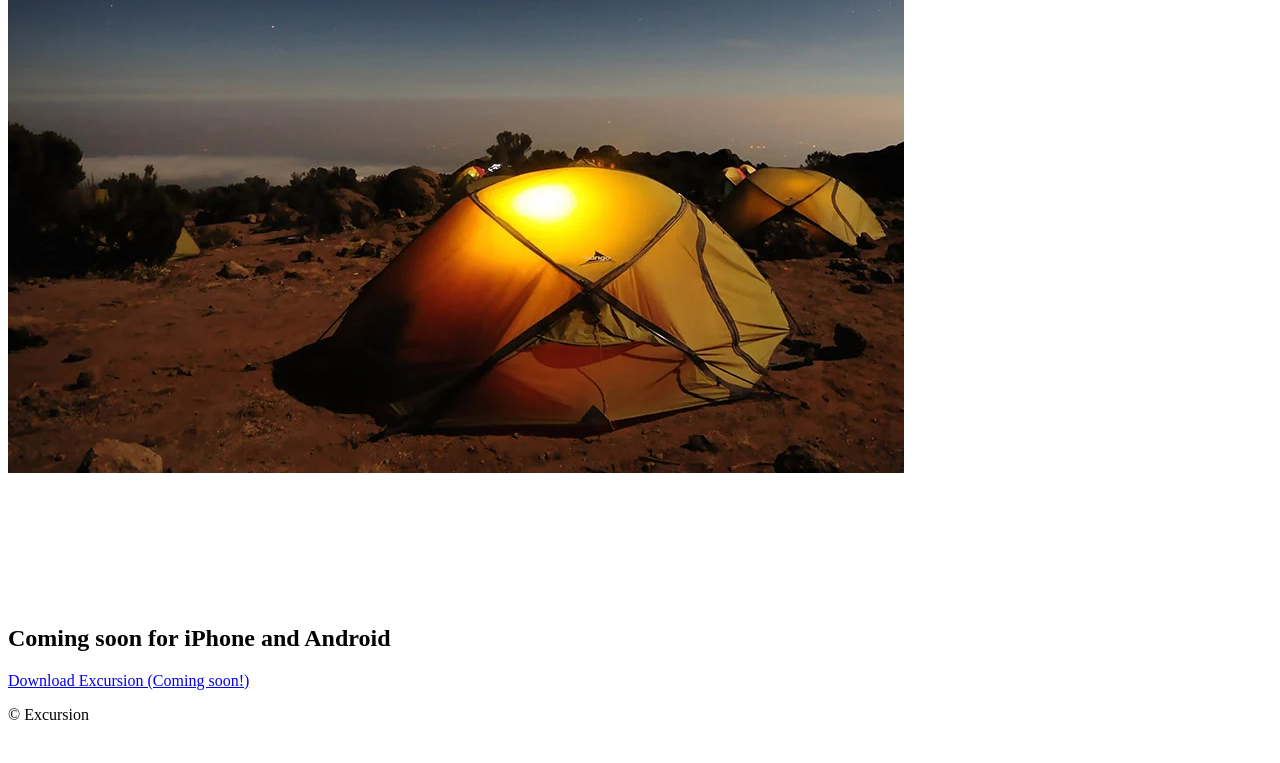
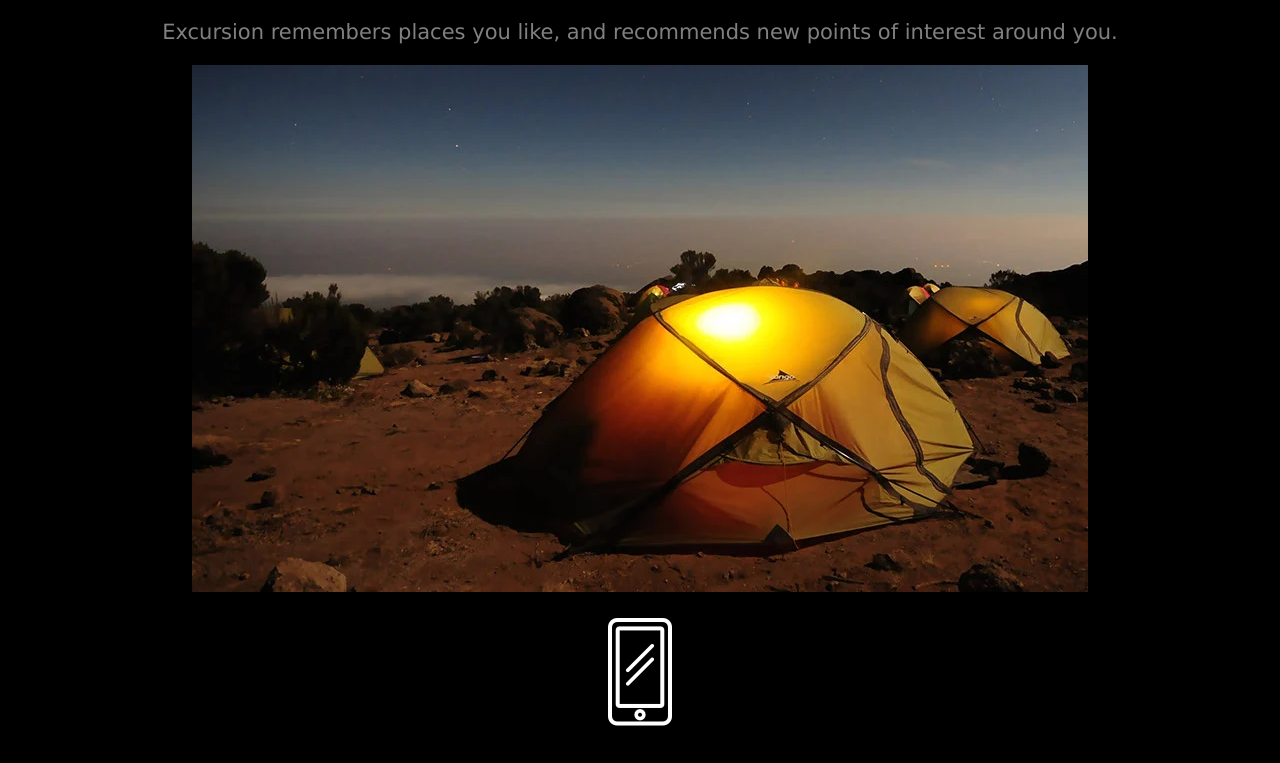
Before and after one commit to Mujaahid-05/Excursion, a plain HTML site: page index.html in a window 1280 px wide. Shown: the part 423-1186 px from the top of the page. Before the commit the page ends 1163 px from the top, so only its background shows below. Drawn offline with Linux system fonts and the light colour scheme.

Commit message:
fix stylesheet linking

```diff
--- a/index.html
+++ b/index.html
@@ -4,7 +4,7 @@
 
 <head>
     <title>Excursion</title>
-    <link href="./Resources/index.css" type="text/css" rel="stylesheet"/>
+    <link href="./resources/style.css" type="text/css" rel="stylesheet"/>
 </head>
 
 <body>
```
